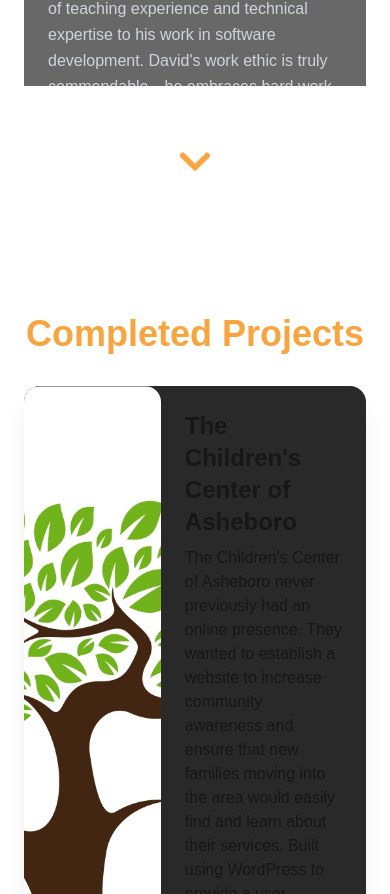
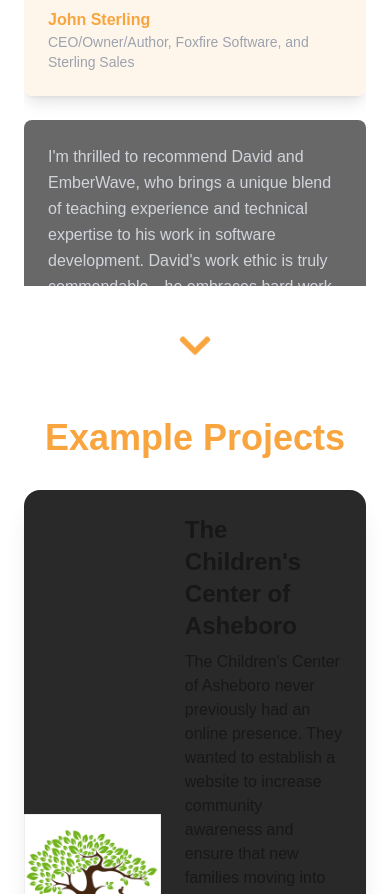
Before and after one commit to dberr715/emberwave, a Next.js app: page /clients in a window 390 px wide. Shown: the part 1106-2000 px from the top of the page. Built offline with nearby package versions, Linux system fonts and the light colour scheme.

Commit message:
added current client layout

```diff
--- a/app/clients/page.tsx
+++ b/app/clients/page.tsx
@@ -8,15 +8,15 @@
     {
       text: `If you need an AI project done quickly and well by a 'no muss no fuss' guy, talk to David Berry. David listened to my ideas for a SalesGPT product that I had been wanting done for over a year, and in a weekend we had a functioning product.`,
       author: "John Sterling",
-      position: "CEO/Owner/Author, Foxfire Software and Sterling Sales",
+      position: "CEO/Owner/Author, Foxfire Software, and Sterling Sales",
     },
     {
-      text: `I'm thrilled to recommend David and EmberWave, who brings a unique blend of teaching experience and technical expertise to his work in software development. David's work ethic is truly commendable—he embraces hard work, isn't hesitant to seek clarification, and readily extends a helping hand. In the face of progressively more demanding challenges, he consistently rises to the occasion, showcasing a remarkable ability to break down complex problems into manageable chunks.`,
+      text: `I'm thrilled to recommend David and EmberWave, who brings a unique blend of teaching experience and technical expertise to his work in software development. David's work ethic is truly commendable—he embraces hard work, isn't hesitant to seek clarification, and readily extends a helping hand.`,
       author: "Sean Reid",
       position: "Owner/Teacher, TorchCodeLab",
     },
     {
-      text: `During David's time working with us, I was impressed with his rapid learning, strong analytical skills, and effective communication. His ability to draw from his teaching background to foster collaborative and positive learning environments was particularly notable. David's dedication to thoroughly understanding projects and supporting those around him was evident throughout.`,
+      text: `During David's time working with us, I was impressed with his rapid learning, strong analytical skills, and effective communication.`,
       author: "Patisela Alegria",
       position: "Program Coordinator, Carolina Code School",
     },
@@ -24,32 +24,32 @@
 
   const projects = [
     {
-      title: "Project A",
-      description: "Description of Project A.",
-      buttonText: "Learn More",
-      image:
-        "https://img.daisyui.com/images/stock/photo-1494232410401-ad00d5433cfa.webp",
+      title: "The Children's Center of Asheboro",
+      description:
+        "The Children's Center of Asheboro never previously had an online presence. They wanted to establish a website to increase community awareness and ensure that new families moving into the area would easily find and learn about their services. Built using WordPress to provide a user-friendly, scalable solution that allowed them to effectively showcase their offerings and engage with the local community.",
+      buttonText: "Website",
+      image: "images/Tree.jpg",
     },
     {
-      title: "Project B",
-      description: "Description of Project B.",
-      buttonText: "Learn More",
-      image:
-        "https://img.daisyui.com/images/stock/photo-1550258987-190a2d41a8ba.webp",
+      title: "Quad AI Lead Generator",
+      description:
+        "Built for a supply chain logistics company, Quad AI is an expert of warehouse logistics for the customer to use. Quad uses AI, uploaded knowledge files, and directives to discover the user's warehouse issues and offer potential solutions. On the business side, administrators have access to chat data and user emails for potential warm lead generation.",
+      buttonText: "Website",
+      image: "images/quadspaceai.png",
     },
     {
-      title: "Project C",
-      description: "Description of Project C.",
-      buttonText: "Learn More",
-      image:
-        "https://img.daisyui.com/images/stock/photo-1572635148818-ef6fd45eb394.webp",
+      title: "FootyMatch",
+      description:
+        "Leveraging artificial intelligence, FootyMatch aligns users' preferred football, basketball, baseball, and other sports teams with a corresponding soccer team. This enables users to seamlessly immerse themselves in the realm of soccer.",
+      buttonText: "Video Tour",
+      image: "images/footymatch.jpeg",
     },
     {
-      title: "Project D",
-      description: "Description of Project D.",
-      buttonText: "Learn More",
-      image:
-        "https://img.daisyui.com/images/stock/photo-1601004890684-d8cbf643f5f2.webp",
+      title: "Custom AI GPTs",
+      description:
+        "Crafted numerous custom GPTs tailored to the needs of local business owners, with the goal of expanding their customer reach and enhancing user interactions. Examples include BizFinder, SalesPathFinder, and Sortation, all of which can be found on the GPT store or Chipp.ai marketplace.",
+      buttonText: "Website",
+      image: "images/pathfinder.png",
     },
   ];
 
@@ -59,8 +59,37 @@
   };
 
   return (
-    <div className="container mx-auto px-6 sm:px-12 lg:px-20 py-16 space-y-16 pt-36">
-      {/* Main Section */}
+    <div className="container mx-auto px-6 sm:px-12 lg:px-20 py-10 space-y-6 pt-16">
+      <h2 className="text-4xl font-bold text-highlight mb-8 text-center">
+        Clients
+      </h2>
+      {/* Horizontal Bar Section */}
+      <div className="bg-dark/70 rounded-lg py-6">
+        <div className="grid grid-cols-1 md:grid-cols-2 gap-4 items-center">
+          {/* Check Project Status */}
+          <div className="text-center">
+            <h2 className="text-lg font-semibold text-highlight">
+              Active Clients
+            </h2>
+            <button className="bg-highlight text-white font-semibold px-4 py-2 rounded-lg shadow hover:bg-highlight-dark transition">
+              Track your Project
+            </button>
+          </div>
+
+          {/* Contact Us Section */}
+          <div className="text-center">
+            <h2 className="text-lg font-semibold text-highlight">Contact Us</h2>
+            <p className="text-white text-md">dberry3755@gmail.com</p>
+          </div>
+        </div>
+      </div>
+
+      {/* Title for Client Reviews */}
+      {/* <div className="text-center py-4">
+        <h2 className="text-4xl font-bold text-highlight">Client Reviews</h2>
+      </div> */}
+
+      {/* Existing Content */}
       <div className="grid grid-cols-1 lg:grid-cols-2 gap-12 items-center">
         {/* Image Section */}
         <div className="relative h-[500px]">
@@ -76,25 +105,15 @@
             {/* Overlay Text at the Top */}
             <div className="absolute top-0 left-0 right-0 flex items-center justify-start bg-gradient-to-b from-black/70 to-transparent py-4 px-6 rounded-t-lg">
               <p className="text-white text-lg lg:text-4xl font-large text-left">
-                Real stories of success and innovation from the businesses and
-                people we've worked with.
+                We value your feedback.
               </p>
             </div>
 
             {/* Become a Satisfied Customer Section */}
             <div className="absolute bottom-0 right-0 flex flex-col items-end space-y-2 bg-gradient-to-t from-black/70 to-transparent py-4 px-6 rounded-b-lg">
-              <h3 className="text-white text-lg lg:text-2xl font-bold text-right">
-                Become a satisfied customer
-              </h3>
               <button className="bg-highlight text-white font-semibold px-4 py-2 rounded-lg shadow hover:bg-highlight-dark transition">
-                Join Now
+                Write a Review
               </button>
-              <a
-                href="#"
-                className="text-white text-sm underline hover:text-highlight-dark mt-2 text-right"
-              >
-                Write a review
-              </a>
             </div>
           </div>
         </div>
@@ -123,7 +142,7 @@
       </div>
 
       {/* Down Arrow */}
-      <div className="flex justify-center ">
+      <div className="flex justify-center py-6 ">
         <button
           className="text-highlight animate-bounce"
           onClick={scrollToProjects}
@@ -132,34 +151,29 @@
         </button>
       </div>
 
-      {/* Completed Projects Section */}
-      <div id="projects" className="py-16">
+      {/* Example Projects Section */}
+      <div id="projects" className="pb-8">
         <h2 className="text-4xl font-bold text-highlight mb-8 text-center">
-          Completed Projects
+          Example Projects
         </h2>
         <div className="grid grid-cols-1 md:grid-cols-2 gap-8">
-          {/* The Children's Center of Asheboro */}
-          <div className="card bg-base-100 shadow-xl flex flex-row items-stretch">
+          {projects.map((project, index) => (
+            <div
+              key={index}
+              className="card bg-base-100 shadow-xl flex flex-row items-stretch"
+            >
               <figure className="w-2/5">
                 <img
-                src="images/Tree.jpg"
-                alt="The Children's Center of Asheboro"
-                className="object-cover w-full h-full"
+                  src={project.image}
+                  alt={project.title}
+                  className="object-contain w-full h-full"
                 />
               </figure>
               <div className="card-body flex-1 p-6">
                 <h2 className="card-title text-2xl font-semibold">
-                The Children's Center of Asheboro
+                  {project.title}
                 </h2>
-              <p className="text-white-600 text-md">
-                The Children's Center of Asheboro never previously had an online
-                presence. They wanted to establish a website to increase
-                community awareness and ensure that new families moving into the
-                area would easily find and learn about their services. Built
-                using WordPress to provide a user-friendly, scalable solution
-                that allowed them to effectively showcase their offerings and
-                engage with the local community.
-              </p>
+                <p className="text-white-600 text-md">{project.description}</p>
                 <div className="card-actions justify-end mt-4">
                   <a
                     href="#"
@@ -167,110 +181,12 @@
                     rel="noopener noreferrer"
                     className="btn btn-primary"
                   >
-                  Website
+                    {project.buttonText}
                   </a>
                 </div>
               </div>
             </div>
-
-          {/* Quad AI Lead Generator */}
-          <div className="card bg-base-100 shadow-xl flex flex-row items-stretch">
-            <figure className="w-2/5">
-              <img
-                src="images/quadspaceai.png"
-                alt="Quad AI Lead Generator"
-                className="object-cover w-full h-full"
-              />
-            </figure>
-            <div className="card-body flex-1 p-6">
-              <h2 className="card-title text-2xl font-semibold">
-                Quad AI Lead Generator
-              </h2>
-              <p className="text-white-600 text-md">
-                Built for a supply chain logistics company, Quad AI is an expert
-                of warehouse logistics for the customer to use. Quad uses AI,
-                uploaded knowledge files, and directives to discover the user's
-                warehouse issues and offer potential solutions. On the business
-                side, administrators have access to chat data and user emails
-                for potential warm lead generation.
-              </p>
-              <div className="card-actions justify-end mt-4">
-                <a
-                  href="#"
-                  target="_blank"
-                  rel="noopener noreferrer"
-                  className="btn btn-primary"
-                >
-                  Website
-                </a>
-              </div>
-            </div>
-          </div>
-
-          {/* FootyMatch */}
-          <div className="card bg-base-100 shadow-xl flex flex-row items-stretch">
-            <figure className="w-2/5">
-              <img
-                src="images/footymatch.jpeg"
-                alt="FootyMatch"
-                className="object-cover w-full h-full"
-              />
-            </figure>
-            <div className="card-body flex-1 p-6">
-              <h2 className="card-title text-2xl font-semibold">FootyMatch</h2>
-              <p className="text-white-600 text-md">
-                Leveraging artificial intelligence, FootyMatch aligns users'
-                preferred football, basketball, baseball, and other sports teams
-                with a corresponding soccer team, drawing parallels in terms of
-                historical performance, playing style, and various other
-                criteria. This enables users to seamlessly immerse themselves in
-                the realm of soccer.
-              </p>
-              <div className="card-actions justify-end mt-4">
-                <a
-                  href="#"
-                  target="_blank"
-                  rel="noopener noreferrer"
-                  className="btn btn-primary"
-                >
-                  Video Tour
-                </a>
-              </div>
-            </div>
-          </div>
-
-          {/* Custom AI GPTs */}
-          <div className="card bg-base-100 shadow-xl flex flex-row items-stretch">
-            <figure className="w-2/5">
-              <img
-                src="images/pathfinder.png"
-                alt="Custom AI GPTs"
-                className="object-cover w-full h-full"
-              />
-            </figure>
-            <div className="card-body flex-1 p-6">
-              <h2 className="card-title text-2xl font-semibold">
-                Custom AI GPTs
-              </h2>
-              <p className="text-white-600 text-md">
-                Crafted numerous custom GPTs tailored to the needs of local
-                business owners, with the goal of expanding their customer reach
-                and enhancing user interactions. Examples include BizFinder,
-                SalesPathFinder, and Sortation, all of which can be found on the
-                GPT store or Chipp.ai marketplace.
-              </p>
-              <div className="card-actions justify-end mt-4">
-                <a
-                  href="#"
-                  target="_blank"
-                  rel="noopener noreferrer"
-                  className="btn btn-primary"
-                >
-                  Website
-                </a>
-              </div>
-            </div>
-          </div>
+          ))}
         </div>
       </div>
     </div>
```
Lines whose indentation alone changed are shown as unchanged.
